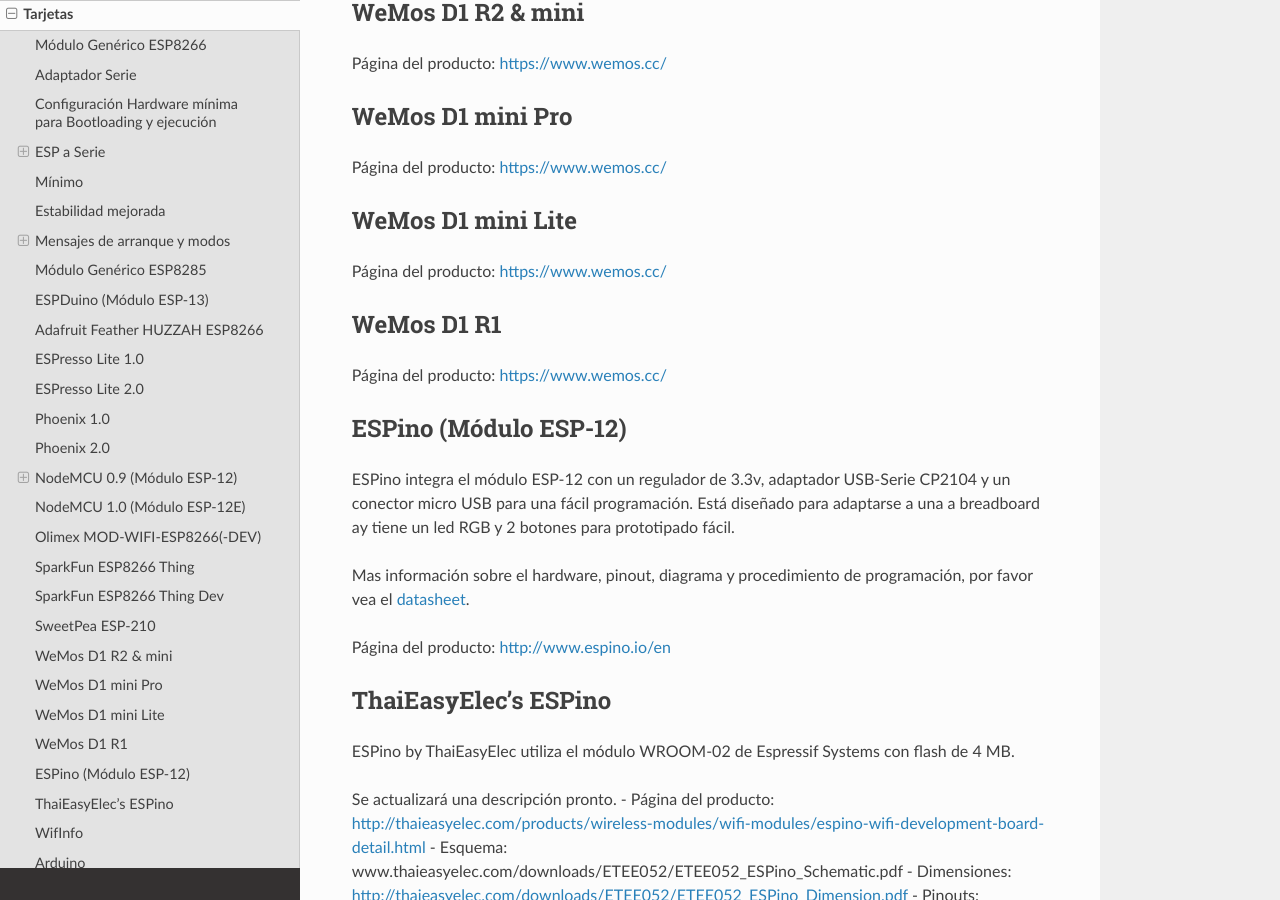
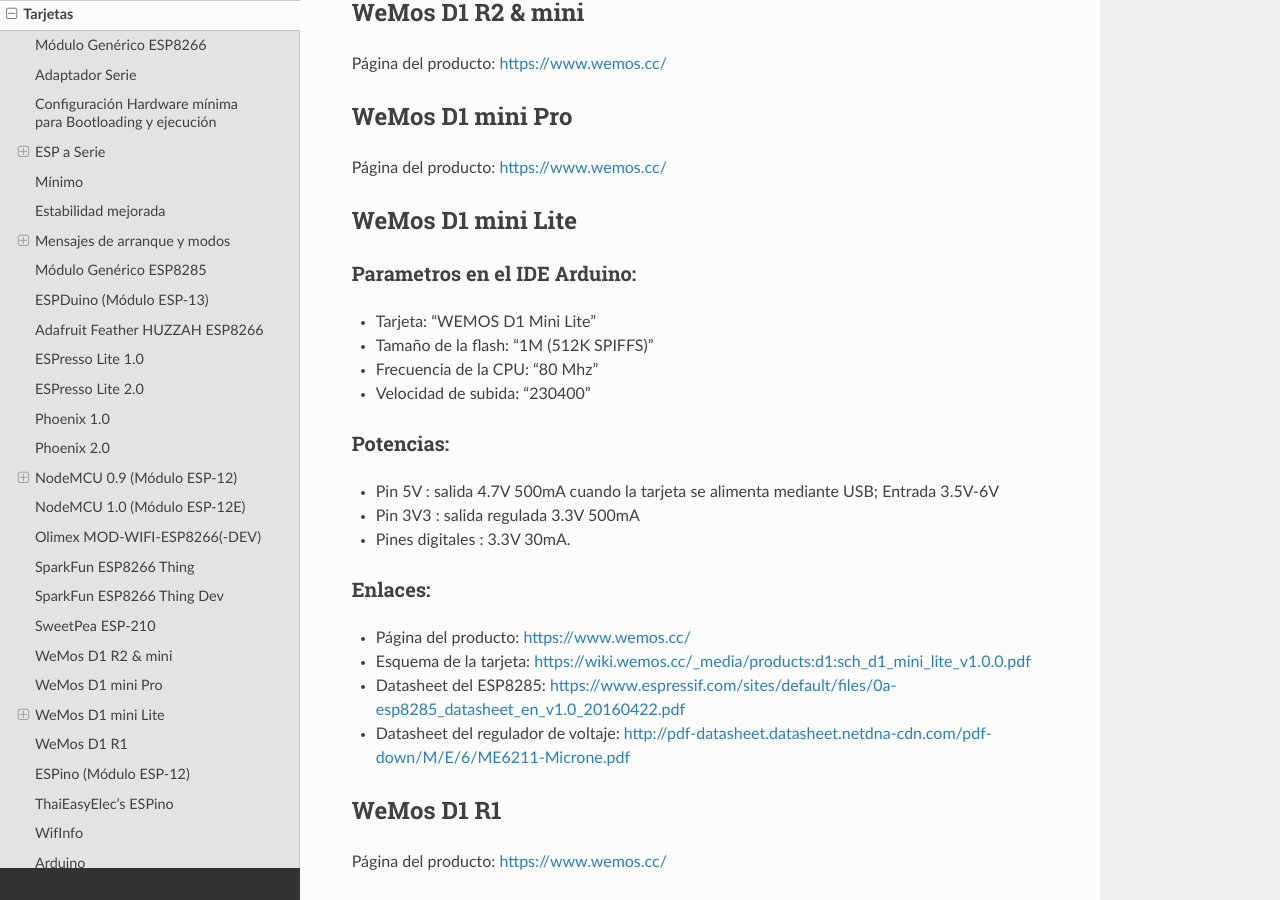
Before and after one commit to lrmoreno007/ESP8266-Arduino-Spanish, a Sphinx documentation site: the page built from doc/boards.rst, in a window 1280 px wide and 900 px high, scrolled down 8085 px. Built offline with Sphinx 7.4.7 and the Read the Docs theme 2.0.0, drawn with Linux system fonts in a browser that asks for light colours.

Commit message:
update Wemos D1 Mini Lite informations

```diff
--- a/doc/boards.rst
+++ b/doc/boards.rst
@@ -317,7 +317,28 @@
 WeMos D1 mini Lite
 ------------------
 
-Página del producto: https://www.wemos.cc/
+Parametros en el IDE Arduino:
+~~~~~~~~~~~~~~~~~~~~~~~~~
+
+- Tarjeta: "WEMOS D1 Mini Lite"
+- Tamaño de la flash: "1M (512K SPIFFS)"
+- Frecuencia de la CPU: "80 Mhz"
+- Velocidad de subida: "230400"
+
+Potencias:
+~~~~~
+
+- Pin 5V : salida 4.7V 500mA cuando la tarjeta se alimenta mediante USB; Entrada 3.5V-6V
+- Pin 3V3 : salida regulada 3.3V 500mA
+- Pines digitales : 3.3V 30mA.
+
+Enlaces:
+~~~~~
+
+- Página del producto: https://www.wemos.cc/
+- Esquema de la tarjeta: https://wiki.wemos.cc/_media/products:d1:sch_d1_mini_lite_v1.0.0.pdf
+- Datasheet del ESP8285: https://www.espressif.com/sites/default/files/0a-esp8285_datasheet_en_v1.0_20160422.pdf
+- Datasheet del regulador de voltaje: http://pdf-datasheet.datasheet.netdna-cdn.com/pdf-down/M/E/6/ME6211-Microne.pdf
 
 WeMos D1 R1
 -----------
```
